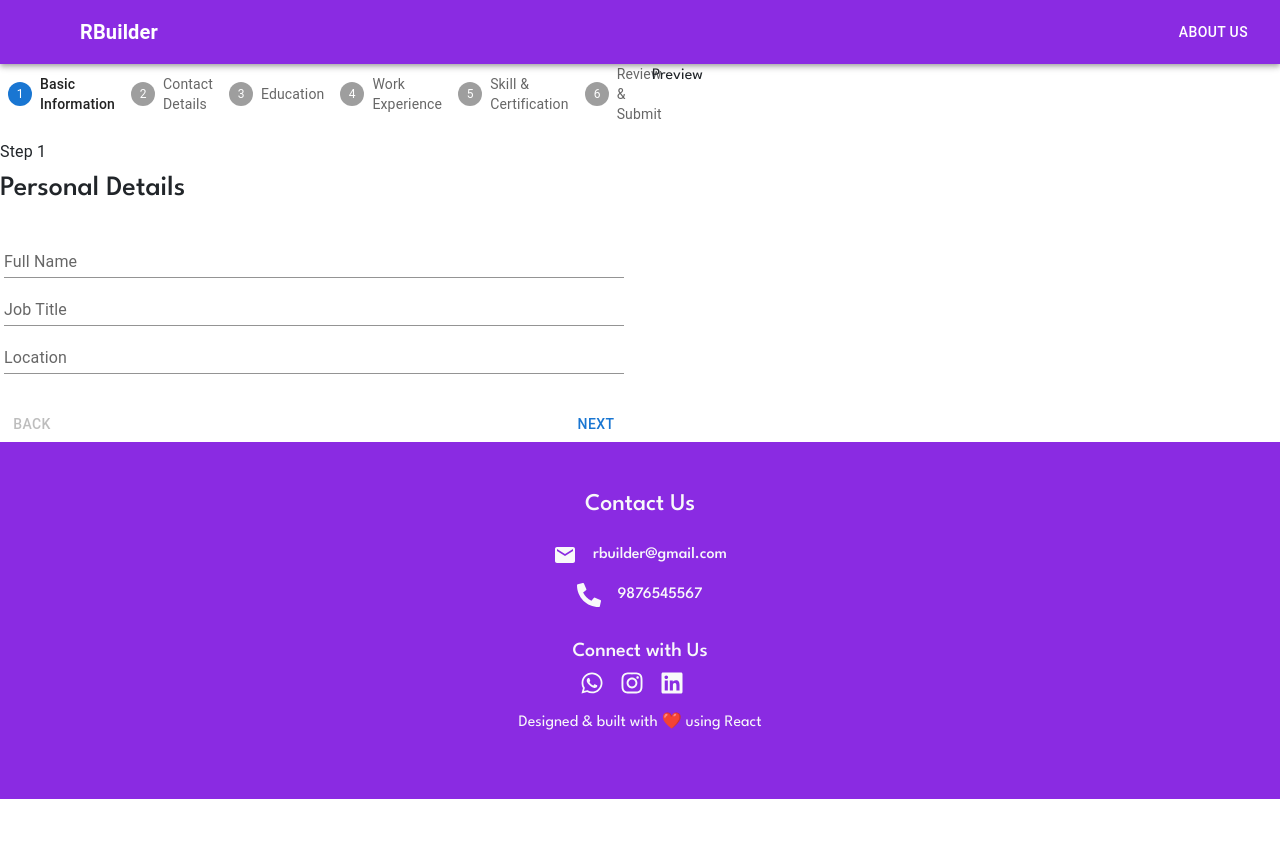
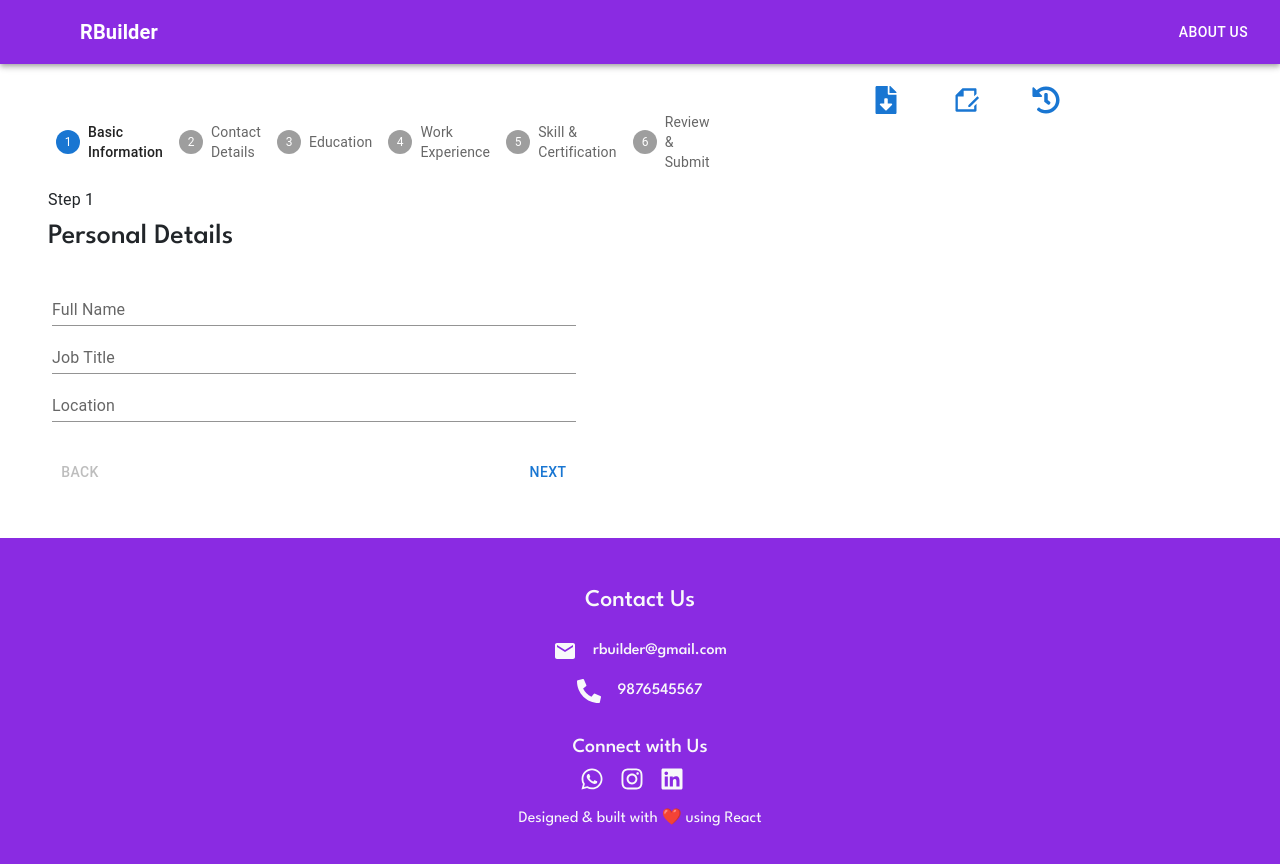
Before and after one commit to sayeedmunees/mearn-notes, a React (Vite) app in the folder REACT/RBuilder/rBuilder-frontend/: page /form in a window 1280 px wide. Shown: the top 864 px of the page. Before the commit the page ends 800 px from the top, so only its background shows below. Built offline with nearby package versions, Linux system fonts and the light colour scheme; some icons are missing.

Commit message:
Edited Rbuilder

```diff
--- a/REACT/RBuilder/rBuilder-frontend/src/components/Preview.jsx
+++ b/REACT/RBuilder/rBuilder-frontend/src/components/Preview.jsx
@@ -1,9 +1,28 @@
-import React from 'react'
+import { FaFileDownload } from "react-icons/fa";
+import Stack from "@mui/material/Stack";
+import { RiFileEditLine } from "react-icons/ri";
+import { FaHistory } from "react-icons/fa";
+import Button from "@mui/material/Button";
 
 const Preview = () => {
   return (
-    <div>Preview</div>
-  )
-}
-
-export default Preview
+    <div className="p-3">
+      <Stack
+        direction="row"
+        spacing={2}
+        sx={{ justifyContent: "center", alignItems: "flex-end" }}
+      >
+        <Button>
+          <FaFileDownload className="fs-3" />
+        </Button>
+        <Button>
+          <RiFileEditLine className="fs-3" />
+        </Button>
+        <Button>
+          <FaHistory className="fs-3" />
+        </Button>
+      </Stack>
+    </div>
+  );
+};
+export default Preview;
--- a/REACT/RBuilder/rBuilder-frontend/src/components/Steps.jsx
+++ b/REACT/RBuilder/rBuilder-frontend/src/components/Steps.jsx
@@ -6,6 +6,7 @@ import StepLabel from "@mui/material/StepLabel";
 import Button from "@mui/material/Button";
 import Typography from "@mui/material/Typography";
 import TextField from "@mui/material/TextField";
+import Stack from "@mui/material/Stack";
 
 const steps = [
   "Basic Information",
@@ -173,7 +174,29 @@ const Steps = () => {
           </div>
         );
       case 4:
-        return "Skills";
+        return (
+          <div>
+            <h3>Skills</h3>
+            <Box>
+              <Stack spacing={2}>
+                <TextField
+                  id="standard-basic"
+                  label="Job or Internship"
+                  variant="standard"
+                />
+                <Button variant="text" sx={{ maxWidth: "40px" }}>
+                  Add
+                </Button>
+              </Stack>
+              <div>
+                <h5>Suggestions: </h5>
+                <Button variant="outlied" size="small">
+                  React
+                </Button>
+              </div>
+            </Box>
+          </div>
+        );
       case 5:
         return (
           <div>
@@ -196,7 +219,7 @@ const Steps = () => {
   };
 
   return (
-    <Box sx={{ width: "100%" }}>
+    <Box sx={{ width: "100%" }} className="p-5">
       <Stepper activeStep={activeStep}>
         {steps.map((label, index) => {
           const stepProps = {};
```
